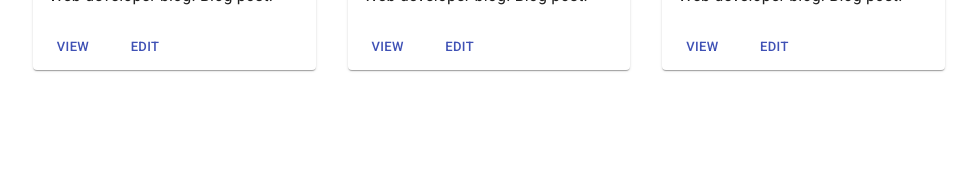
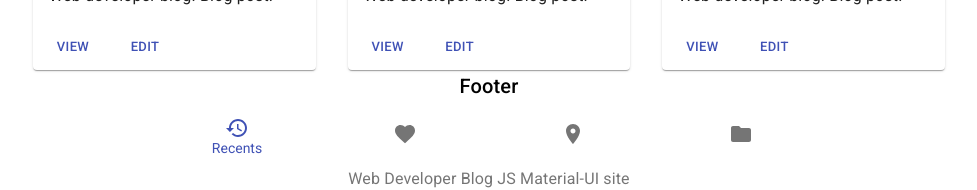
Before and after one commit to VladislavGuliy/unit_mui, a React (Create React App) app: page / in a window 1280 px wide. Shown: the part 1739-1929 px from the top of the page, without its empty margins (151-1128 px from the left). Before the commit the page ends 1825 px from the top, so only its background shows below. Built offline with nearby package versions, Linux system fonts and the light colour scheme; some icons are missing.

Commit message:
Functions for the site, footer

```diff
--- a/src/App.js
+++ b/src/App.js
@@ -1,8 +1,17 @@
 import './App.css';
+import React from 'react';
 import MenuIcon from '@material-ui/icons/Menu';
 import Button from '@material-ui/core/Button';
 import { AppBar, Container, Toolbar, IconButton, Typography, Box, Paper, Grid, CardMedia, CardContent, Card, CardActions } from '@material-ui/core';
 import { makeStyles } from '@material-ui/core/styles';
+import BottomNavigation from '@material-ui/core/BottomNavigation';
+import BottomNavigationAction from '@material-ui/core/BottomNavigationAction';
+
+import FolderIcon from '@material-ui/icons/Folder';
+import RestoreIcon from '@material-ui/icons/Restore';
+import FavoriteIcon from '@material-ui/icons/Favorite';
+import LocationOnIcon from '@material-ui/icons/LocationOn';
+
 import PlayCircleFilledIcon from '@material-ui/icons/PlayCircleFilled.js';
 import LayerIcon from '@material-ui/icons/Layers.js';
 
@@ -54,6 +63,11 @@ const cards=[1,2,3,4,5,6,7,8,9];
 function App() {
 
   const classes = useStyles();
+  const [value, setValue]=React.useState("recents");
+
+  const handleChange = (event, newValue) => {
+    setValue(newValue);
+  };
 
   return (
     <>
@@ -178,8 +192,41 @@ function App() {
           </Grid>
         </Container>
     </main>
+    <footer>
+      <Typography variant='h6' align='center' gutterBottom >
+        Footer
+      </Typography>
+      <BottomNavigation
+        value={value}
+        onChange={handleChange}
+        className={classes.root}
 
-
+      >
+        <BottomNavigationAction
+          label="Recents"
+          value="recents"
+          icon={<RestoreIcon />}
+        />
+        <BottomNavigationAction
+          label="Favorites"
+          value="favorites"
+          icon={<FavoriteIcon />}
+        />
+        <BottomNavigationAction
+          label="Nearby"
+          value="nearby"
+          icon={<LocationOnIcon />}
+        />
+        <BottomNavigationAction
+          label="Folder"
+          value="folder"
+          icon={<FolderIcon />}
+        />
+      </BottomNavigation>
+      <Typography align='center' color='textSecondary' component="p" variant="subtitle1">
+        Web Developer Blog JS Material-UI site
+      </Typography>
+    </footer>
     </>
   )
 }
```
